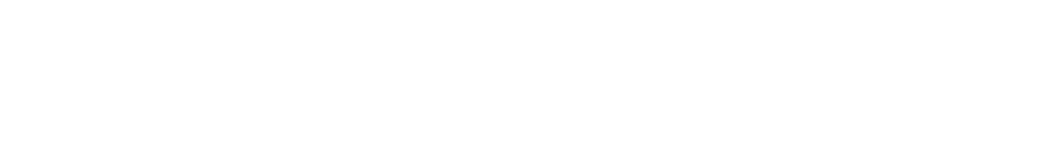
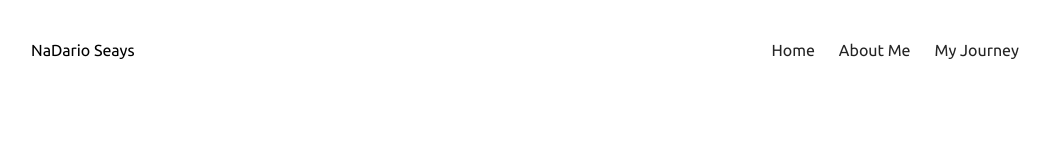
Before and after one commit to knosence/SS_MyPortfolio, a plain HTML site: page Client/index.html in a window 1280 px wide. Shown: the whole page, without its empty margins (109-1159 px from the left). Drawn offline with Linux system fonts and the light colour scheme.

Commit message:
Nav-bar html and css:
Started on the nav bar, html is done, working on css.

```diff
--- a/Client/index.html
+++ b/Client/index.html
@@ -1,12 +1,35 @@
 <!DOCTYPE html>
-<html lang="">
-  <head>
-    <meta charset="utf-8">
-    <title></title>
-  </head>
-  <body>
-    <header></header>
-    <main></main>
-    <footer></footer>
-  </body>
+<html lang="en">
+<head>
+  <meta charset="UTF-8">
+  <meta http-equiv="X-UA-Compatible" content="IE=edge">
+  <meta name="viewport" content="width=device-width, initial-scale=1.0">
+  <title>NaDario Seays</title>
+  <link rel="stylesheet" href="./styles.css">
+</head>
+<body>
+  <section id="about-me">
+      <nav>
+        <div class="personal__logo">NaDario Seays</div>
+        <ul class="nav__link--list">
+          <li>
+            <a href="./index.html" class="nav__link--anchor link__hover-effect link__hover-effect--black">
+              Home
+            </a>
+          </li>
+          <li>
+            <a href="./about-me.html" class="nav__link--anchor link__hover-effect link__hover-effect--black">
+              About Me
+            </a>
+          </li>
+          <li>
+            <a href="./my-journey.html" class="nav__link--anchor nav__link--anchor-primary">
+              My Journey
+            </a>
+          </li>
+        </ul>
+      </nav>
+    </section>
+
+
 </html>
--- /dev/null
+++ b/Client/styles.css
@@ -0,0 +1,44 @@
+@import url('https://fonts.googleapis.com/css2?family=Ubuntu:wght@400;700&display=swap');
+* {
+    font-family: 'Ubuntu', sans-serif;
+    padding: 0;
+    margin: 0;
+    box-sizing: border-box;
+}
+
+h1, h2, h3, h4, h5, h6, span {
+    color: #242424;
+    text-align: center;
+    line-height: 1.25;
+}
+
+p {
+    line-height: 1.5;
+    font-size: 16px;
+}
+
+li {
+    list-style-type: none;
+}
+
+/*NAV BAR*/
+
+nav {
+    height: 100px;
+    width: 100%;
+    max-width: 1000px;
+    margin: 0 auto;
+    display: flex;
+    justify-content:space-between;
+    align-items: center;
+}
+
+.nav__link--list {
+    display: flex;
+}
+
+.nav__link--anchor {
+    margin: 0 12px;
+    color: #242424;
+    text-decoration: none;
+}
```
Also changed, not shown: Client/about-me.html (added), Client/my-journey.html (added).
